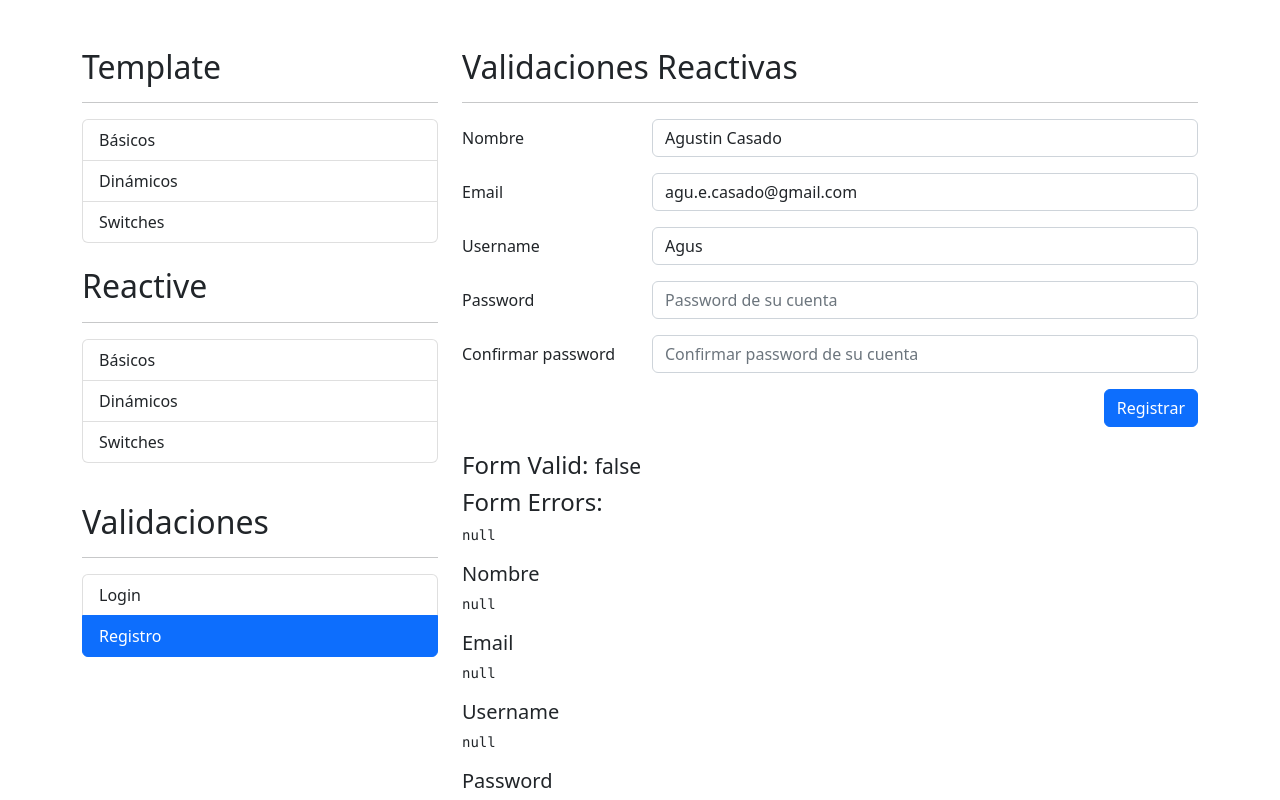
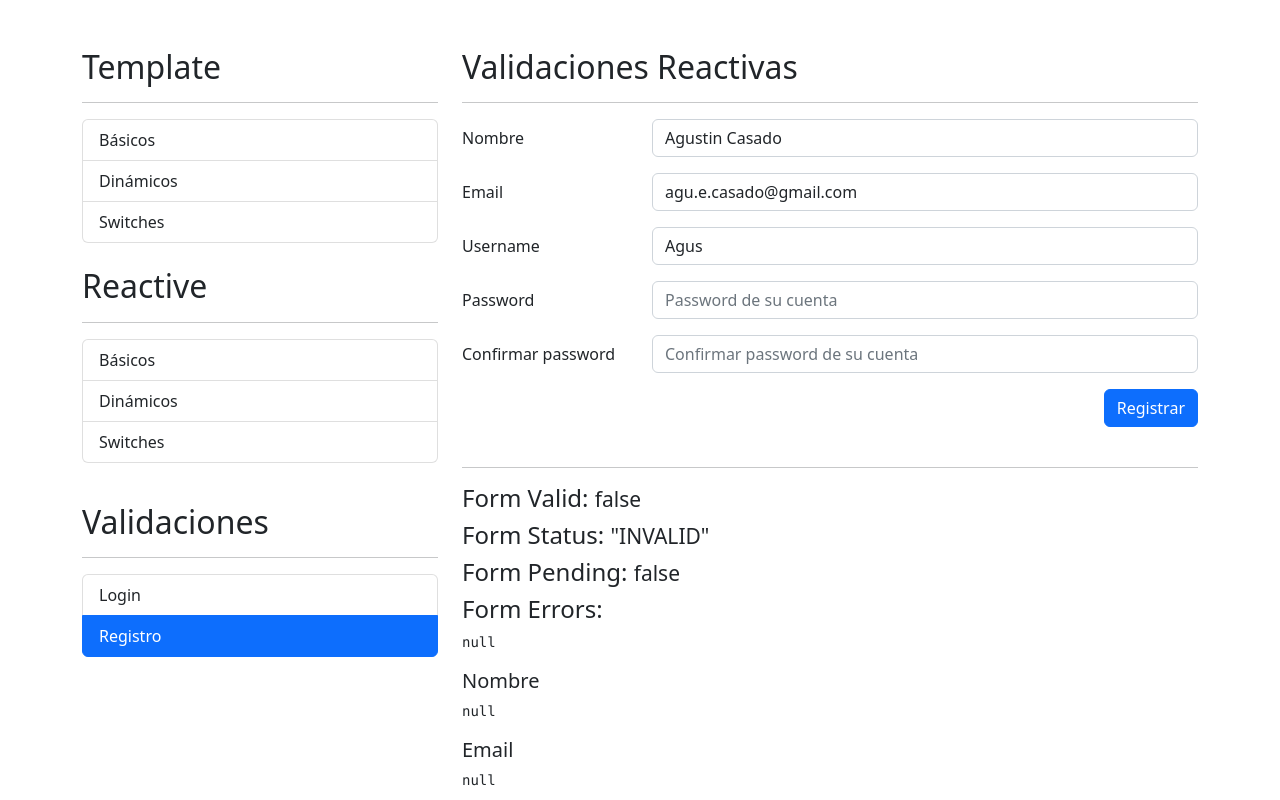
Before and after one commit to Agus-Ca/AngularFormularios, an Angular app: page /auth in a window 1280 px wide. Both pictures are taken after a click on the item "Registro". Shown: the top 800 px of the page. Built offline with nearby package versions, Linux system fonts and the light colour scheme; data requests are answered from the project's data file.

Commit message:
estado del formulario

```diff
--- a/src/app/auth/pages/registro/registro.component.html
+++ b/src/app/auth/pages/registro/registro.component.html
@@ -86,7 +86,8 @@
             <div class="row">
                 <div class="col">
                     <button class="btn btn-primary float-end"
-                            type="submit">
+                            type="submit"
+                            [disabled]="miFormulario.pending">
                         Registrar
                     </button>
                 </div>
@@ -98,8 +99,11 @@
 </div>
 
 <br>
+<hr>
 
 <h4>Form Valid: <small>{{ miFormulario.valid | json }}</small></h4>
+<h4>Form Status: <small>{{ miFormulario.status | json }}</small></h4>
+<h4>Form Pending: <small>{{ miFormulario.pending | json }}</small></h4>
 
 <h4>Form Errors:</h4>
 <pre>{{ miFormulario.errors | json }}</pre>
--- a/src/app/shared/validators/email-validator.service.ts
+++ b/src/app/shared/validators/email-validator.service.ts
@@ -2,7 +2,7 @@ import { HttpClient } from '@angular/common/http';
 import { Injectable } from '@angular/core';
 import { AbstractControl, AsyncValidator, ValidationErrors } from '@angular/forms';
 import { Observable } from 'rxjs';
-import { map } from 'rxjs/operators'
+import { map, delay } from 'rxjs/operators'
 
 @Injectable({
   providedIn: 'root'
@@ -17,6 +17,7 @@ export class EmailValidatorService implements AsyncValidator {
     const email: string = control.value;
     return this.httpClient.get<any[]>(`http://localhost:3000/usuarios?q=${ email }`)
               .pipe(
+                delay(2000),
                 map( resp => {
                   return (resp.length === 0 )
                          ? null
```
